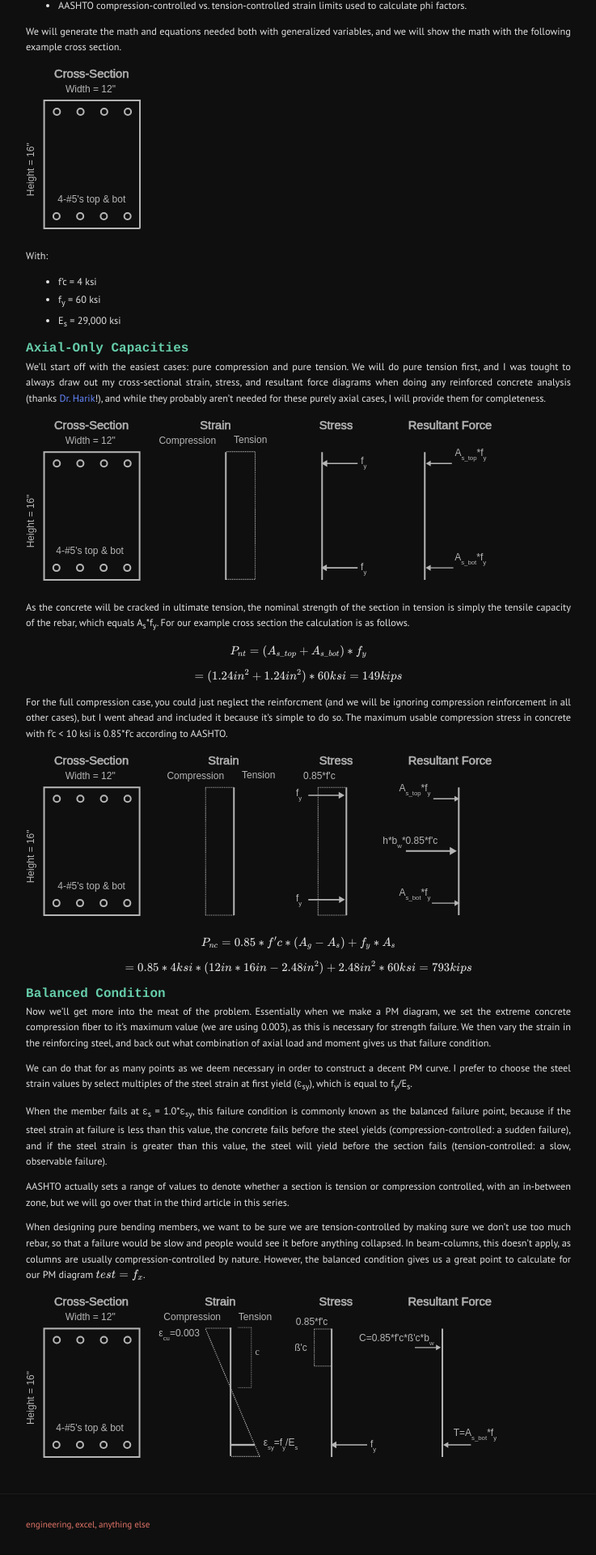
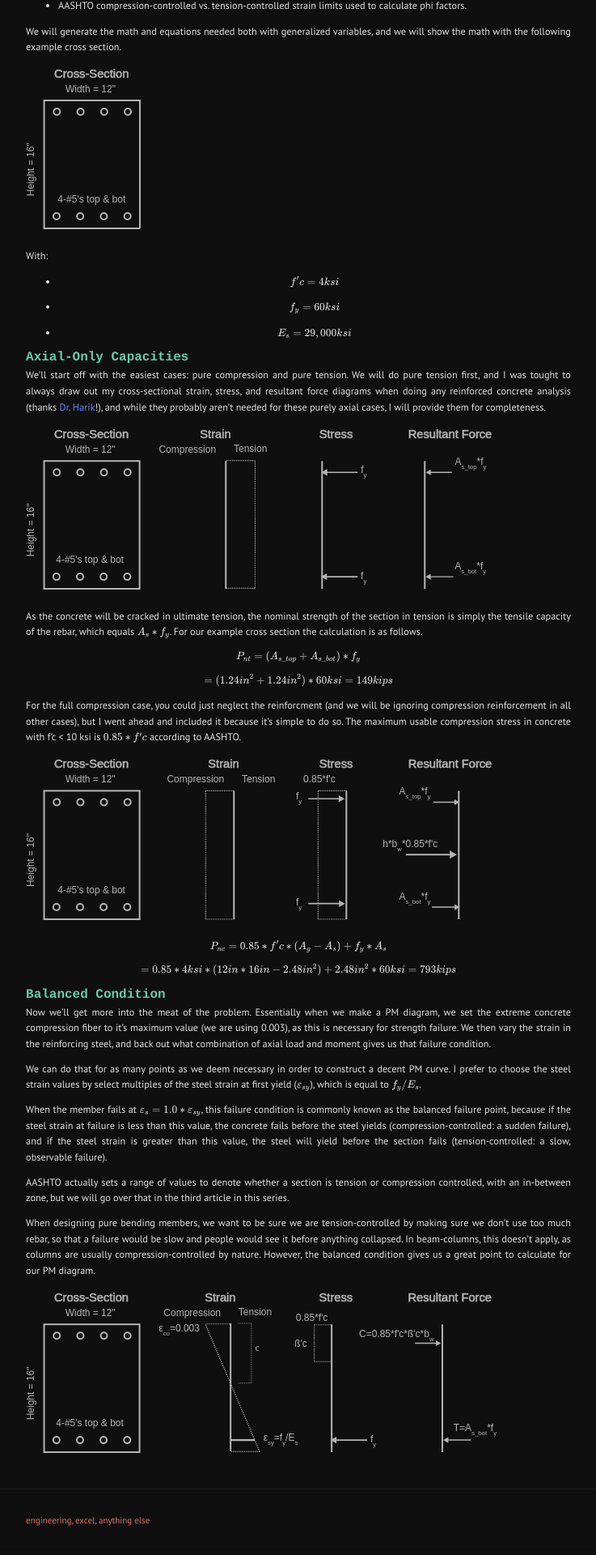
Before and after one commit to labeattie/testpreviewsite, a Jekyll site: the page built from _posts/2022-02-14-drilled-shaft-column-rectangular.md, in a window 1280 px wide. Shown: the part 1568-3488 px from the top of the page at 81% size, without its empty margins (271-1008 px from the left). Built offline with Jekyll 4.4.1, drawn with Linux system fonts in a browser that asks for light colours.

Commit message:
testing katex

```diff
--- a/_posts/2022-02-14-drilled-shaft-column-rectangular.md
+++ b/_posts/2022-02-14-drilled-shaft-column-rectangular.md
@@ -47,22 +47,22 @@ We will generate the math and equations needed both with generalized variables,
 ![x_sect](/testpreviewsite/assets/edd_pm/cross_section.svg)
 
 With:
-* f'c = 4 ksi
-* f<sub>y</sub> = 60 ksi
-* E<sub>s</sub> = 29,000 ksi
+* $$f'c = 4 ksi$$
+* $$f_y = 60 ksi$$
+* $$E_s = 29,000 ksi$$
 
 ## Axial-Only Capacities
 We'll start off with the easiest cases: pure compression and pure tension. We will do pure tension first, and I was tought to always draw out my cross-sectional strain, stress, and resultant force diagrams when doing any reinforced concrete analysis (thanks [Dr. Harik][harik]!), and while they probably aren't needed for these purely axial cases, I will provide them for completeness.
 
 ![tension](/testpreviewsite/assets/edd_pm/tension.svg)
 
-As the concrete will be cracked in ultimate tension, the nominal strength of the section in tension is simply the tensile capacity of the rebar, which equals A<sub>s</sub>*f<sub>y</sub>. For our example cross section the calculation is as follows.
+As the concrete will be cracked in ultimate tension, the nominal strength of the section in tension is simply the tensile capacity of the rebar, which equals $$A_s*f_y$$. For our example cross section the calculation is as follows.
 
 $$P_{nt} = (A_{s\_top}+A_{s\_bot})*f_y$$
 
 $$= (1.24in^2+1.24in^2)*60ksi = 149kips$$
 
-For the full compression case, you could just neglect the reinforcment (and we will be ignoring compression reinforcement in all other cases), but I went ahead and included it because it's simple to do so. The maximum usable compression stress in concrete with f'c < 10 ksi is 0.85*f'c according to AASHTO.
+For the full compression case, you could just neglect the reinforcment (and we will be ignoring compression reinforcement in all other cases), but I went ahead and included it because it's simple to do so. The maximum usable compression stress in concrete with f'c < 10 ksi is $$0.85*f'c$$ according to AASHTO.
 
 ![compression](/testpreviewsite/assets/edd_pm/compression.svg)
 
@@ -73,13 +73,13 @@ $$= 0.85*4ksi*(12in*16in-2.48in^2)+2.48in^2*60ksi = 793kips$$
 ## Balanced Condition
 Now we'll get more into the meat of the problem. Essentially when we make a PM diagram, we set the extreme concrete compression fiber to it's maximum value (we are using 0.003), as this is necessary for strength failure. We then vary the strain in the reinforcing steel, and back out what combination of axial load and moment gives us that failure condition.
 
-We can do that for as many points as we deem necessary in order to construct a decent PM curve. I prefer to choose the steel strain values by select multiples of the steel strain at first yield (ε<sub>sy</sub>), which is equal to f<sub>y</sub>/E<sub>s</sub>.
+We can do that for as many points as we deem necessary in order to construct a decent PM curve. I prefer to choose the steel strain values by select multiples of the steel strain at first yield ($$ε_{sy}$$), which is equal to $$f_y/E_s$$.
 
-When the member fails at ε<sub>s</sub> = 1.0*ε<sub>sy</sub>, this failure condition is commonly known as the balanced failure point, because if the steel strain at failure is less than this value, the concrete fails before the steel yields (compression-controlled: a sudden failure), and if the steel strain is greater than this value, the steel will yield before the section fails (tension-controlled: a slow, observable failure).
+When the member fails at $$ε_s = 1.0*ε_{sy}$$, this failure condition is commonly known as the balanced failure point, because if the steel strain at failure is less than this value, the concrete fails before the steel yields (compression-controlled: a sudden failure), and if the steel strain is greater than this value, the steel will yield before the section fails (tension-controlled: a slow, observable failure).
 
 AASHTO actually sets a range of values to denote whether a section is tension or compression controlled, with an in-between zone, but we will go over that in the third article in this series.
 
-When designing pure bending members, we want to be sure we are tension-controlled by making sure we don't use too much rebar, so that a failure would be slow and people would see it before anything collapsed. In beam-columns, this doesn't apply, as columns are usually compression-controlled by nature. However, the balanced condition gives us a great point to calculate for our PM diagram $$test=f_x$$.
+When designing pure bending members, we want to be sure we are tension-controlled by making sure we don't use too much rebar, so that a failure would be slow and people would see it before anything collapsed. In beam-columns, this doesn't apply, as columns are usually compression-controlled by nature. However, the balanced condition gives us a great point to calculate for our PM diagram.
 
 ![balance](/testpreviewsite/assets/edd_pm/balance.svg)
 
--- a/assets/katex/katex.css
+++ b/assets/katex/katex.css
@@ -120,7 +120,7 @@
   font-style: normal;
 }
 .katex {
-  font: normal 0.9em KaTeX_Main, Times New Roman, serif !important;
+  font: normal 1.1em KaTeX_Main, Times New Roman, serif;
   line-height: 1.2;
   text-indent: 0;
   text-rendering: auto;
```
Also changed, not shown: assets/katex/katex.min.css.
